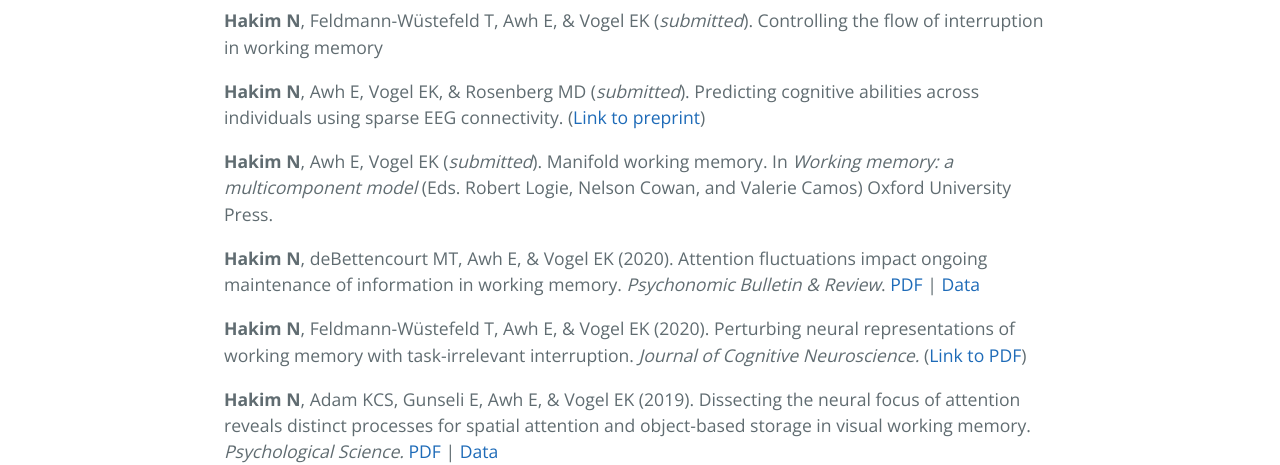
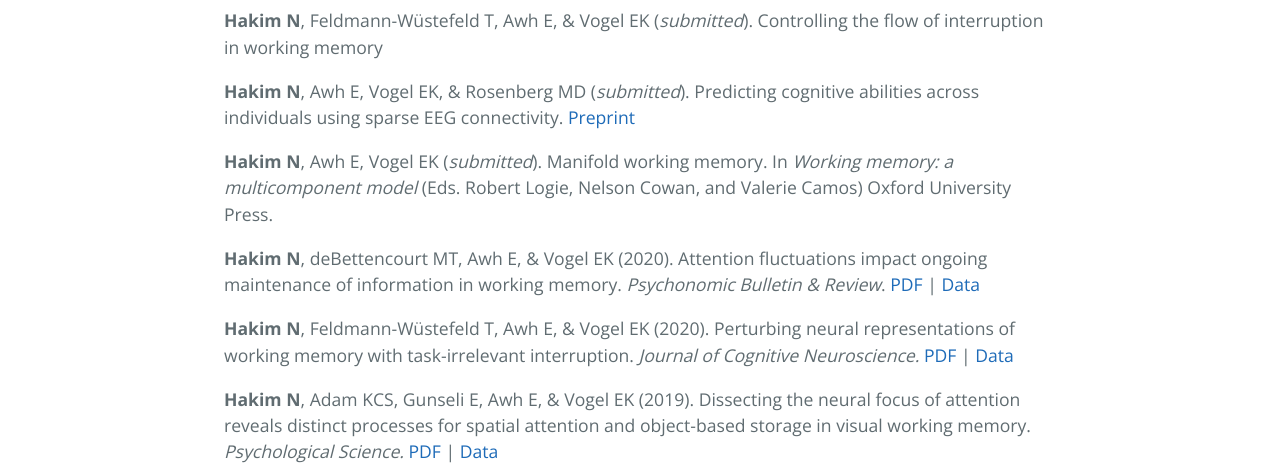
Before and after one commit to AwhVogelLab/awhvogellab.github.io, a Jekyll site: the page built from hakim.md, in a window 1280 px wide. Shown: the part 1221-1686 px from the top of the page. Built offline with Jekyll 4.4.1, drawn with Linux system fonts in a browser that asks for light colours; our own code applies the rules of GitHub Pages for plain Markdown files.

Commit message:
Update hakim.md

```diff
--- a/hakim.md
+++ b/hakim.md
@@ -34,13 +34,13 @@ Nicole is a doctoral student in the Integrative Neuroscience Program working wit
 
 <strong>Hakim N</strong>, Feldmann-Wüstefeld T, Awh E, & Vogel EK (<em>submitted</em>). Controlling the flow of interruption in working memory
 
-<strong>Hakim N</strong>, Awh E, Vogel EK, & Rosenberg MD (<em>submitted</em>). Predicting cognitive abilities across individuals using sparse EEG connectivity. (<a href="https://www.biorxiv.org/content/10.1101/2020.07.22.216705v1">Link to preprint</a>)
+<strong>Hakim N</strong>, Awh E, Vogel EK, & Rosenberg MD (<em>submitted</em>). Predicting cognitive abilities across individuals using sparse EEG connectivity. <a href="https://www.biorxiv.org/content/10.1101/2020.07.22.216705v1">Preprint</a>
 
 <strong>Hakim N</strong>, Awh E, Vogel EK (<em>submitted</em>). Manifold working memory. In <em>Working memory: a multicomponent model</em> (Eds. Robert Logie, Nelson Cowan, and Valerie Camos) Oxford University Press.
 
 <strong>Hakim N</strong>, deBettencourt MT, Awh E, & Vogel EK (2020). Attention fluctuations impact ongoing maintenance of information in working memory. *Psychonomic Bulletin & Review*. [PDF](/files/pdfs/Hakim2020_Article_AttentionFluctuationsImpactOng.pdf)  \| [Data](https://osf.io/cg5f2/?view_only=ceb70b58c382498cb5d9ffc82223a157)
 
-<strong>Hakim N</strong>, Feldmann-Wüstefeld T, Awh E, & Vogel EK (2020). Perturbing neural representations of working memory with task-irrelevant interruption. <i>Journal of Cognitive Neuroscience.</i> (<a href="https://www.mitpressjournals.org/doi/pdf/10.1162/jocn_a_01481">Link to PDF</a>)
+<strong>Hakim N</strong>, Feldmann-Wüstefeld T, Awh E, & Vogel EK (2020). Perturbing neural representations of working memory with task-irrelevant interruption. <i>Journal of Cognitive Neuroscience.</i> <a href="https://www.mitpressjournals.org/doi/pdf/10.1162/jocn_a_01481">PDF</a> \| [Data](https://osf.io/g5ahn/?view_only=4dd5c22fdcb6457689d73d3bf892b5cb)
 
 <strong>Hakim N</strong>, Adam KCS, Gunseli E, Awh E, & Vogel EK (2019). Dissecting the neural focus of attention reveals distinct processes for spatial attention and object-based storage in visual working memory. <i>Psychological Science.</i> <a href="https://journals.sagepub.com/eprint/PnKK9CnY97qT32WSGxWa/full#articleCitationDownloadContainer">PDF</a> \| [Data](https://osf.io/ws3j9/?view_only=841769d1bdd745d5bd228a1b0cb1ee6c)
 
```
